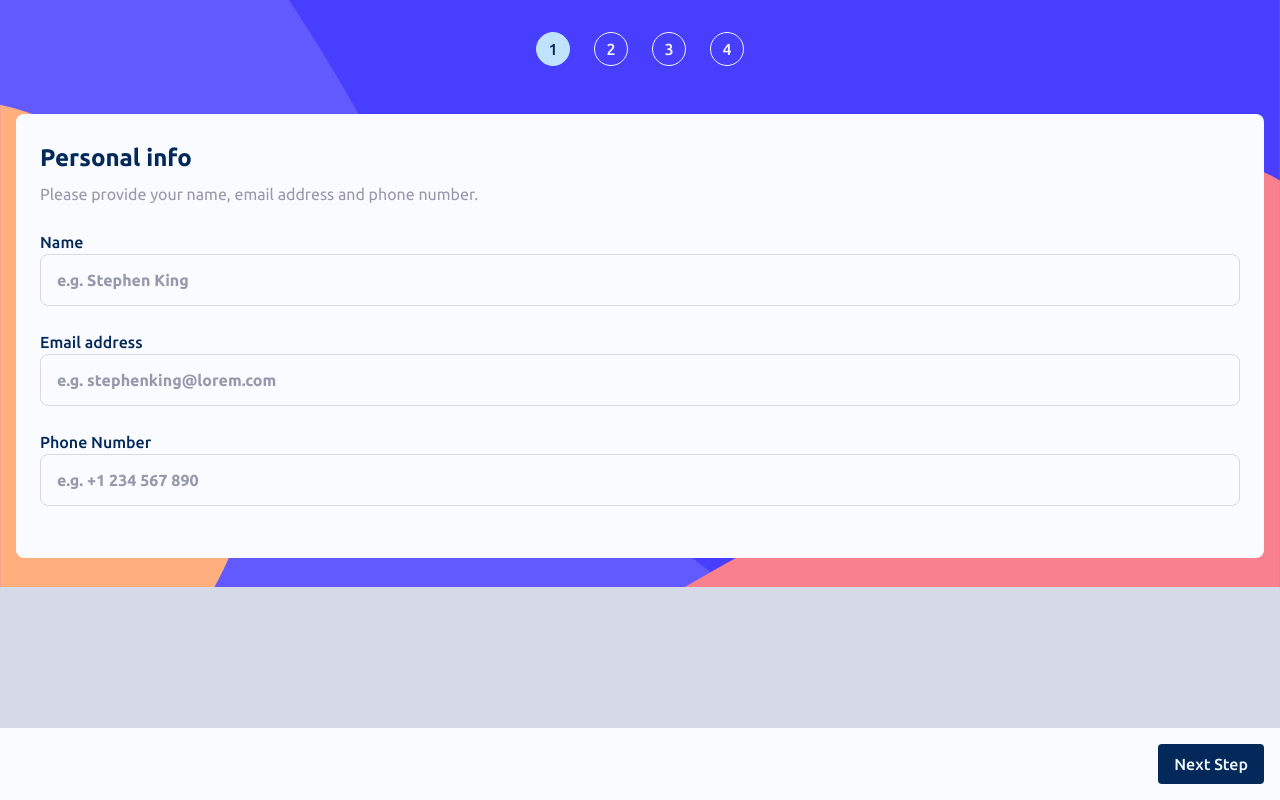
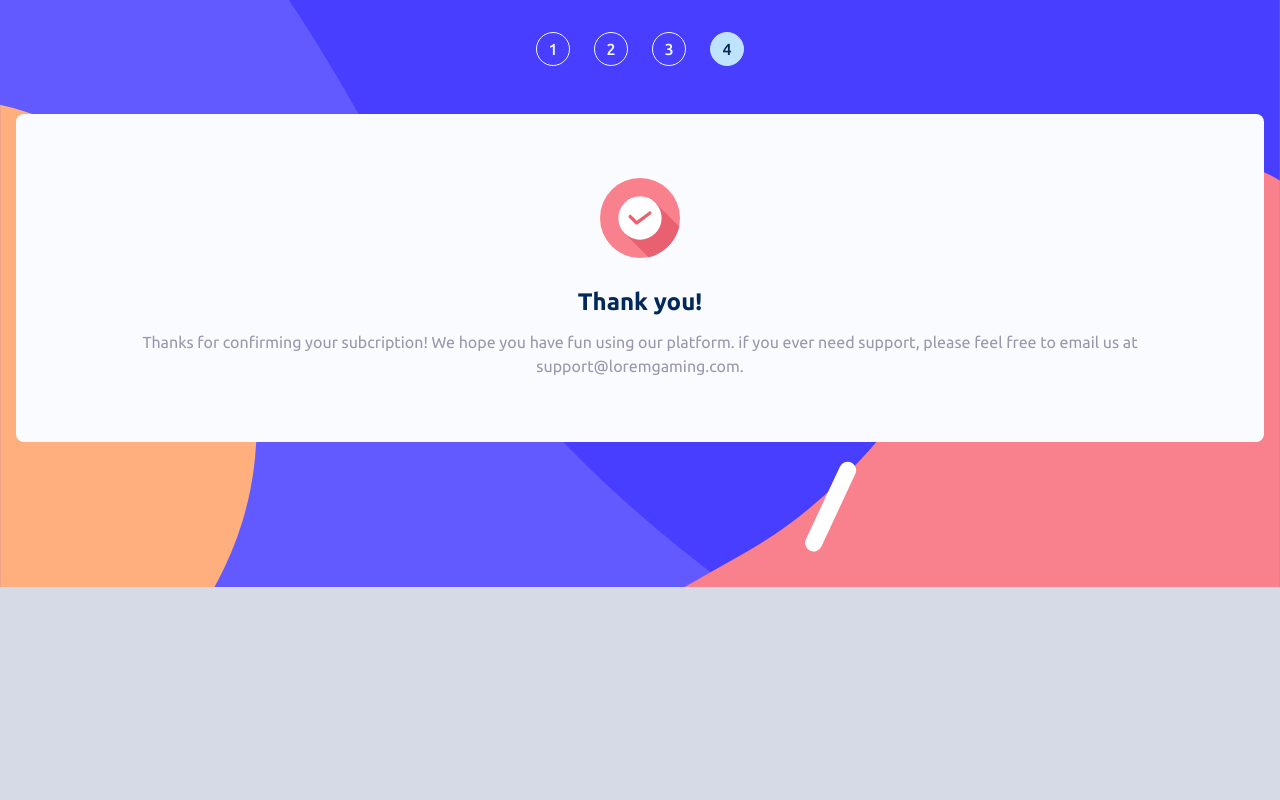
Before and after one commit to Gabrield7/multi-step-form, a React (Vite) app: page /confirmation in a window 1280 px wide. Before the commit this address led to /info. Built offline with nearby package versions, Linux system fonts and the light colour scheme.

Commit message:
feat: add confirmation page

```diff
--- a/src/Components/BodyPage/index.tsx
+++ b/src/Components/BodyPage/index.tsx
@@ -10,8 +10,8 @@ interface IBodyPageProps{
 export const BodyPage: React.FC<IBodyPageProps> = (props) => {
     return(
         <div className='page__container'>
-            <h1>{props.title}</h1>
-            <p className='subtitle'>{props.subtitle}</p>
+            {props.title && <h1>{props.title}</h1>}
+            {props.subtitle && <p className='subtitle'>{props.subtitle}</p>}
 
             {props.children}
         </div>
--- a/src/Components/Footer/PageButton/index.tsx
+++ b/src/Components/Footer/PageButton/index.tsx
@@ -9,7 +9,7 @@ export const PageButton: React.FC<IPageButtonProps> = (props) => {
     const location = useLocation();
     const navigateToPage = useNavigate();
 
-    const pages: string[] = ['/info', '/plan', '/addons', '/summary'];
+    const pages: string[] = ['/info', '/plan', '/addons', '/summary', '/confirmation'];
     const currentPage = pages.indexOf(location.pathname);
 
     const navigation = () => {
@@ -20,7 +20,6 @@ export const PageButton: React.FC<IPageButtonProps> = (props) => {
         }
     };
 
-    //const isLeftButton = props.type === 'left';
     const buttonClass = props.type === 'left'
         ? location.pathname === '/info' ? 'hidden' : 'prev'
         : location.pathname === '/summary' ? 'confirm' : 'next';
--- a/src/Components/Footer/index.tsx
+++ b/src/Components/Footer/index.tsx
@@ -1,7 +1,11 @@
 import { PageButton } from './PageButton';
+import { useLocation } from 'react-router';
 import './Footer.scss';
 
 export const Footer = () => {
+    const location = useLocation();
+    if(location.pathname === '/confirmation') return;
+
     return (
         <div className='footer'>
             <PageButton type='left'/>
--- a/src/Components/Navbar/NavigateButton/index.tsx
+++ b/src/Components/Navbar/NavigateButton/index.tsx
@@ -13,8 +13,12 @@ export const NavigateButton: React.FC<INavigateButtonProps> = (props) => {
     const [buttonClass, setButtonClass] = useState<string>('navigate-button normal');
 
     useEffect(() => {
-        const buttonClass = props.path === location.pathname? 'active':'normal';
-        setButtonClass(`navigate-button ${buttonClass}`)
+        if(location.pathname === '/confirmation' && props.path === '/summary'){
+            setButtonClass('navigate-button active')
+        }else{
+            const buttonClass = props.path === location.pathname? 'active':'normal';
+            setButtonClass(`navigate-button ${buttonClass}`)
+        }
 
     }, [location, props.path]);
 
--- /dev/null
+++ b/src/Pages/Confirmation/Confirmation.scss
@@ -0,0 +1,28 @@
+@use '@styles/variables' as *;
+
+.confirmation__container{
+    display: flex;
+    flex-direction: column;
+    justify-content: center;
+    text-align: center;
+    font-family: $main-font;
+
+    img{
+        margin: 2rem auto;
+    }
+
+    .thank-title{
+        font-weight: 700;
+        font-size: 24px;
+        color: $marine-blue;
+        margin-bottom: 1rem;
+    }
+
+    .thank-description{
+        font-weight: 400;
+        font-size: 16px;
+        color: $cool-gray;
+        margin-bottom: 2rem;
+        line-height: 1.5;
+    }
+}
--- /dev/null
+++ b/src/Pages/Confirmation/index.tsx
@@ -0,0 +1,15 @@
+import { BodyPage } from '@components/BodyPage';
+import './Confirmation.scss';
+
+export const Confirmation = () => {
+    return(
+        <BodyPage>
+            <div className='confirmation__container'>
+                <img src='assets/images/icon-thank-you.svg'/>
+                <h1 className='thank-title'>Thank you!</h1>
+                <p className='thank-description'>Thanks for confirming your subcription! We hope you have fun using our platform. if you ever need support, please feel free to email us at support@loremgaming.com.
+                </p>
+            </div>
+        </BodyPage>
+    )
+}
--- a/src/routes.tsx
+++ b/src/routes.tsx
@@ -4,7 +4,7 @@ import { Info } from './Pages/Info';
 import { Plan } from './Pages/Plan';
 import { Addons } from './Pages/Addons';
 import { Summary } from './Pages/Summary';
-//import { Confirmation } from "Pages/Confirmation";
+import { Confirmation } from "./Pages/Confirmation";
 
 export const AppRoutes = () => {
     return (
@@ -16,7 +16,7 @@ export const AppRoutes = () => {
                 <Route path='/plan' element={<Plan />} />
                 <Route path='/addons' element={<Addons />} />
                 <Route path='/summary' element={<Summary />} />
-                {/* <Route path='/confirmation' element={<Confirmation />} /> */}
+                <Route path='/confirmation' element={<Confirmation />} />
             </Routes>
         </SignatureContextProvider>
     );
```
Also changed, not shown: 1 other file (tests, documents, lock files or other folders).
